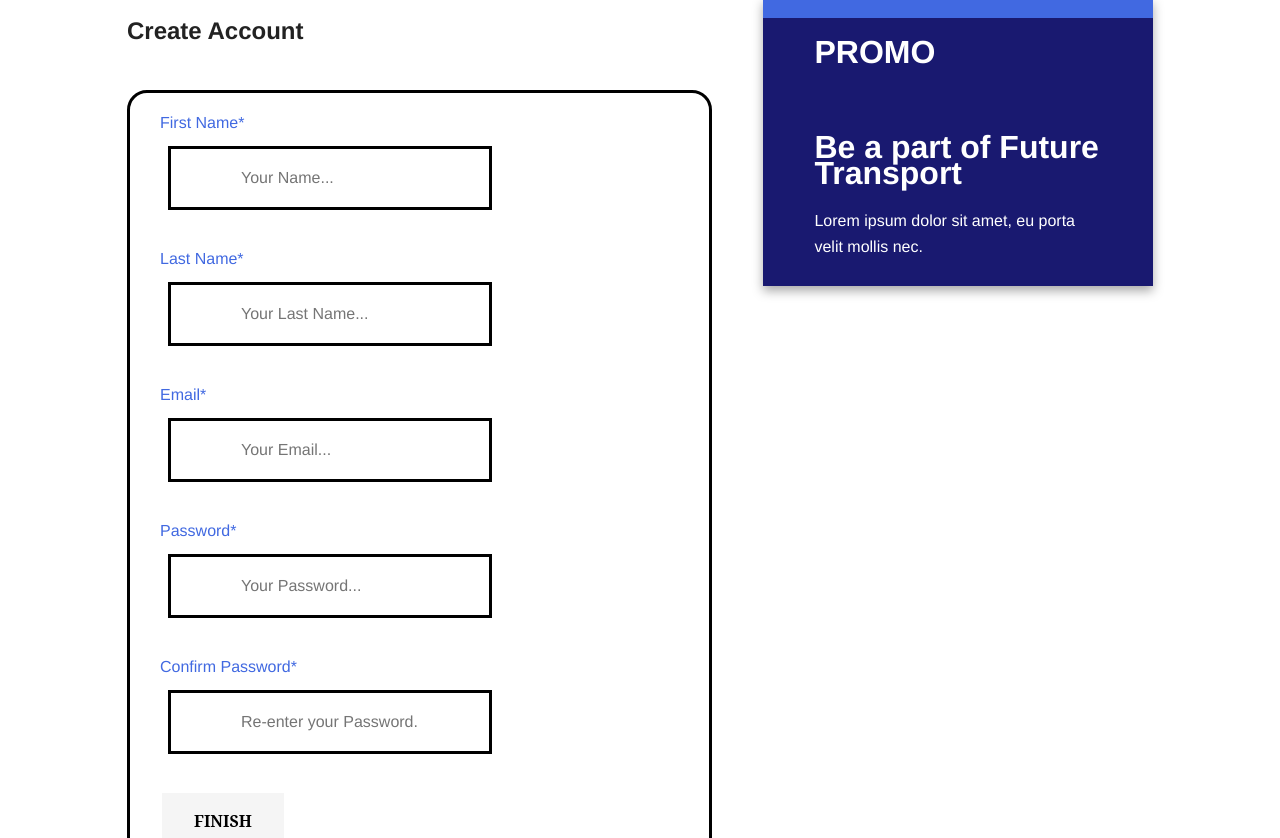
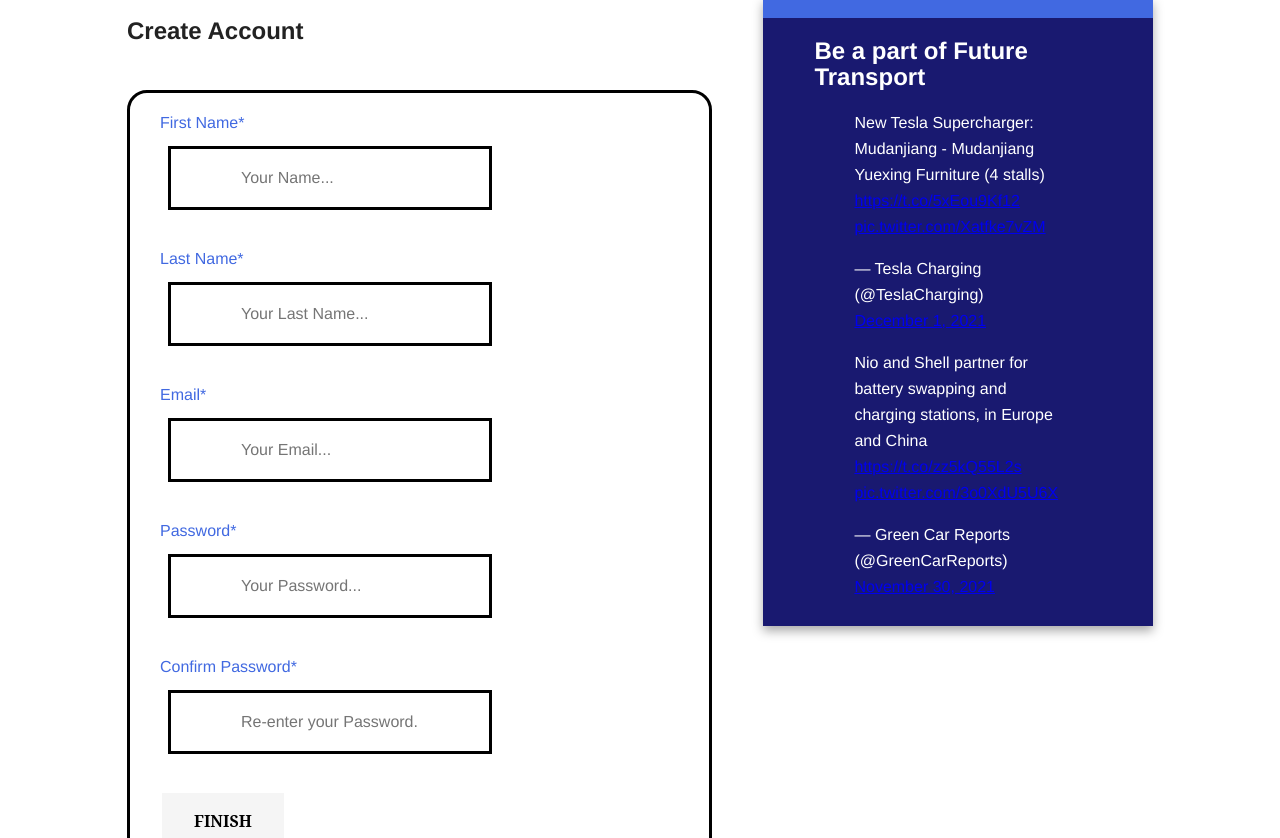
Before and after one commit to Darsh978/home-project-CM2104, a plain HTML site: page prototype/Register.html in a window 1280 px wide. Shown: the part 1066-1904 px from the top of the page. Drawn offline with nearby package versions, Linux system fonts and the light colour scheme.

Commit message:
Add files via upload

```diff
--- a/prototype/Register.html
+++ b/prototype/Register.html
@@ -85,10 +85,13 @@
                 </article>
 
                 <aside>
-                    <h1>PROMO</h3> <br>
+                     <!--<h1>PROMO</h3> <br>  -->
                     <header>
-                        <h1>Be a part of Future Transport</h1>
-                        <p>Lorem ipsum dolor sit amet,  eu porta velit mollis nec.</p>
+                        <h2>Be a part of Future Transport</h2>
+                        <blockquote class="twitter-tweet"><p lang="in" dir="ltr">New Tesla Supercharger: Mudanjiang - Mudanjiang Yuexing Furniture (4 stalls) <a href="https://t.co/5xEou9Kf12">https://t.co/5xEou9Kf12</a> <a href="https://t.co/Xatfke7vZM">pic.twitter.com/Xatfke7vZM</a></p>&mdash; Tesla Charging (@TeslaCharging) <a href="https://twitter.com/TeslaCharging/status/1465938717491843076?ref_src=twsrc%5Etfw">December 1, 2021</a></blockquote> <script async src="https://platform.twitter.com/widgets.js" charset="utf-8"></script>
+
+                        <blockquote class="twitter-tweet"><p lang="en" dir="ltr">Nio and Shell partner for battery swapping and charging stations, in Europe and China <a href="https://t.co/zz5kQ55L2s">https://t.co/zz5kQ55L2s</a> <a href="https://t.co/3o0XdU5U6X">pic.twitter.com/3o0XdU5U6X</a></p>&mdash; Green Car Reports (@GreenCarReports) <a href="https://twitter.com/GreenCarReports/status/1465709730865684489?ref_src=twsrc%5Etfw">November 30, 2021</a></blockquote> <script async src="https://platform.twitter.com/widgets.js" charset="utf-8"></script>
+
                     </header>
 
                    <!--<img id='promopic' src="images/EV_1.jpg" alt="  ">-->
```
